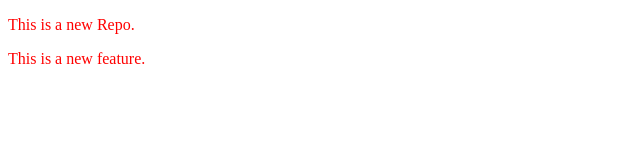
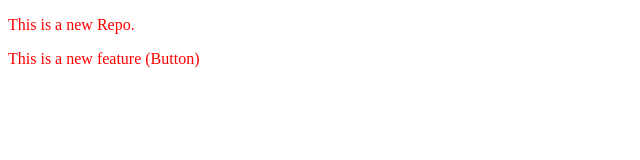
Before and after one commit to nk47-nikhil/Local-Repo, a plain HTML site: page index.html in a window 1280 px wide. Shown: the full height of the page, 0-640 px from the left. Drawn offline with Linux system fonts and the light colour scheme.

Commit message:
Add Button

```diff
--- a/index.html
+++ b/index.html
@@ -8,6 +8,6 @@
 </head>
 <body>
     <p>This is a new Repo.</p>
-    <p>This is a new feature.</p>
+    <p>This is a new feature (Button)</p>
 </body>
 </html>
```
